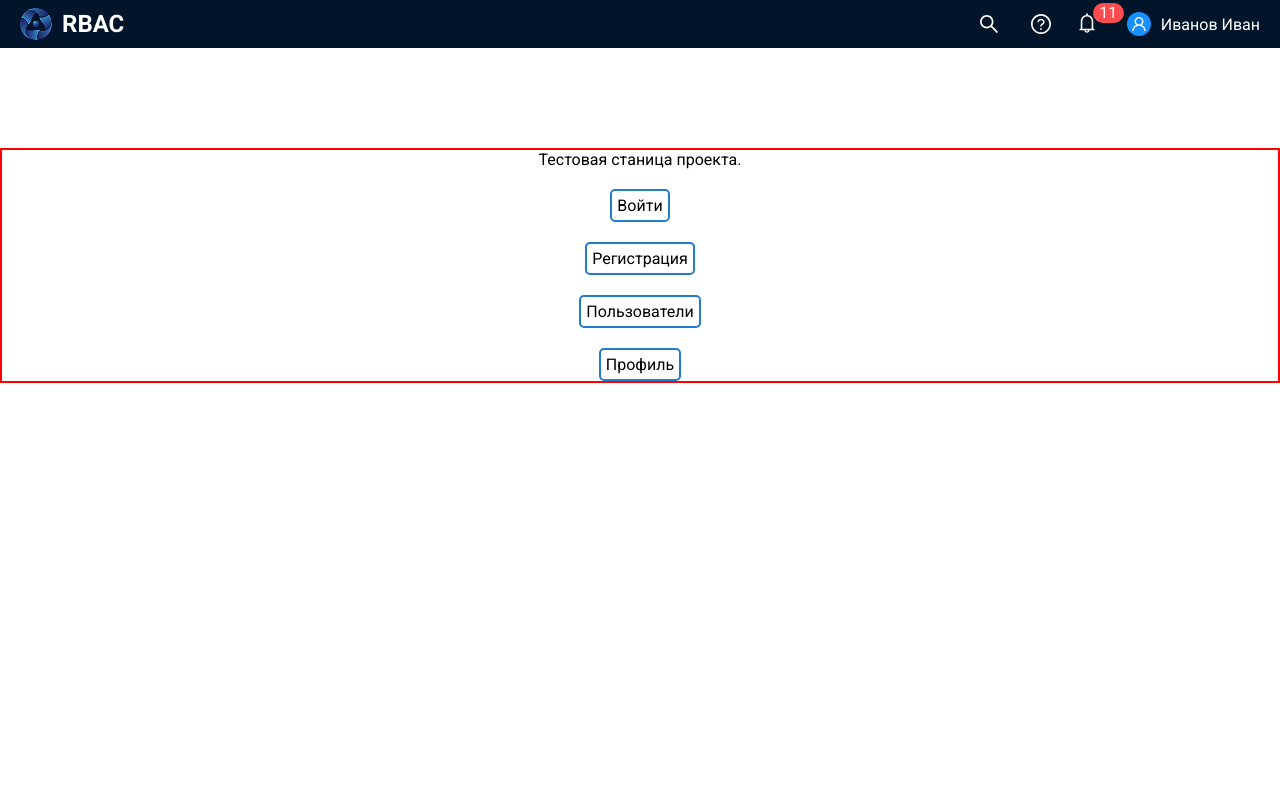
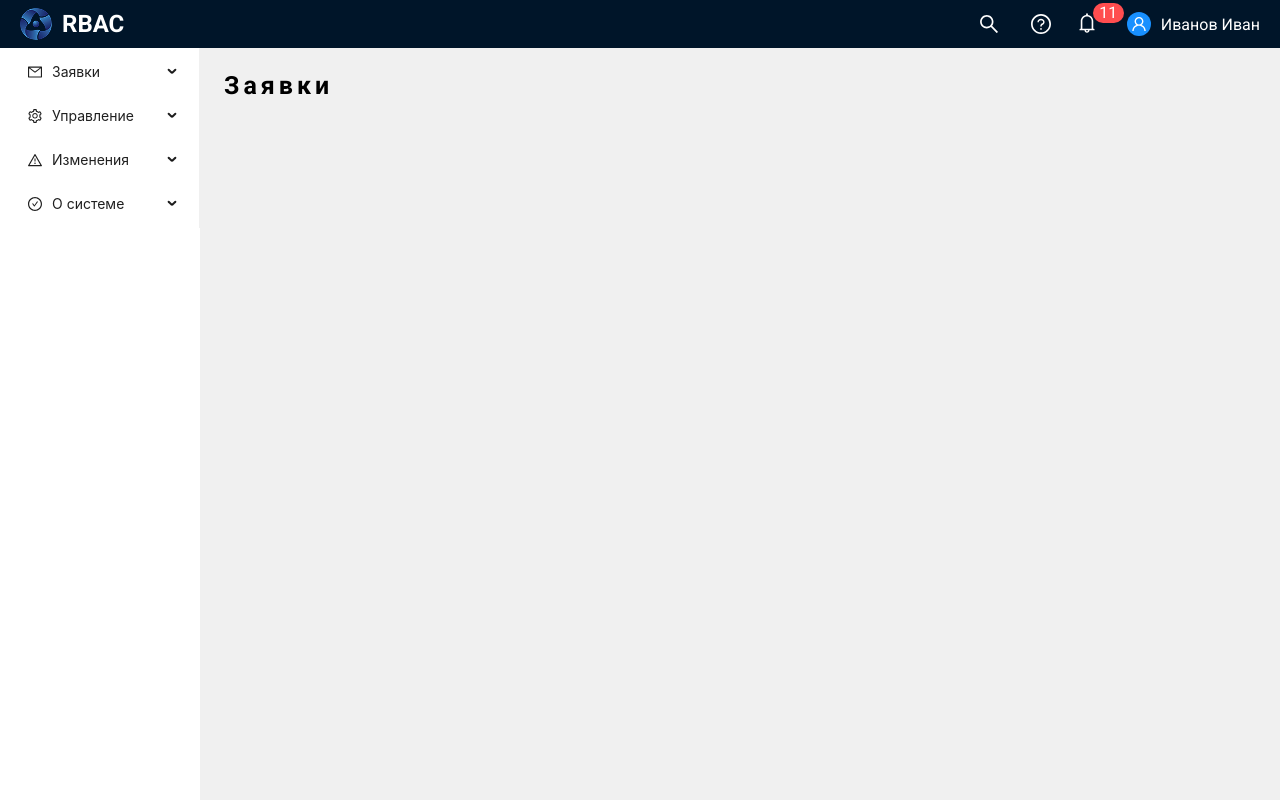
Before and after one commit to RosatomGroup/frontend_access, a Next.js app: page / in a window 1280 px wide. Built offline with nearby package versions, Linux system fonts and the light colour scheme; what @ant-design/nextjs-registry would draw is missing.

Commit message:
sidebar-menu

```diff
--- a/src/app/layout.tsx
+++ b/src/app/layout.tsx
@@ -1,11 +1,11 @@
 import { AntdRegistry } from '@ant-design/nextjs-registry';
-
 import type { Metadata } from 'next';
 import { Geist, Geist_Mono, Roboto } from 'next/font/google';
 import '../styles/globals.css';
-// import Link from 'next/link';
 import Header from '@/components/common/header/Header';
+import Menu from '@/components/common/menu/Menu';
 
+// Шрифты
 const geistSans = Geist({
   variable: '--font-geist-sans',
   subsets: ['latin'],
@@ -21,12 +21,13 @@ const roboto = Roboto({
   subsets: ['latin'],
 });
 
+// Метаданные
 export const metadata: Metadata = {
   title: 'RBAC System',
-  description:
-    'Система автоматизации доступа к корпоративным ресурсам: Управление правами доступа по запросу. Управление паролями в информационных системах. Централизованная отчетность по правам доступа пользователей, аудит прав доступа.',
+  description: 'Система управления доступом на основе ролей',
 };
 
+// Основной Layout компонент
 export default function RootLayout({
   children,
 }: Readonly<{
@@ -34,15 +35,62 @@ export default function RootLayout({
 }>) {
   return (
     <html lang="ru">
-      <AntdRegistry>
-        <body className={`${geistSans.variable} ${geistMono.variable} ${roboto.className}`}>
-          <div className="page__wrapper">
-            <Header />
-            <main>{children}</main>
-            {/* <Footer /> */}
+      <head>
+        {/* Дополнительные теги head при необходимости */}
+      </head>
+      <body className={`${geistSans.variable} ${geistMono.variable} ${roboto.className}`}>
+        <AntdRegistry>
+          {/* Общий контейнер */}
+          <div className="app-container"
+            style={{
+              display: 'flex',
+              flexDirection: 'column',
+              minHeight: '100vh',
+              backgroundColor: '#f5f5f5',
+          }}>
+            {/* Шапка - фиксированная сверху */}
+            <header style={{
+              // height: '64px',
+              // backgroundColor: '#fff',
+              // boxShadow: '0 2px 8px rgba(0, 0, 0, 0.1)',
+              // zIndex: 100,
+              // position: 'sticky',
+              // top: 0,
+            }}>
+              <Header />
+            </header>
+
+            {/* Основное содержимое с меню и контентом */}
+            <div style={{
+              display: 'flex',
+              flex: 1,
+              overflow: 'hidden',
+              backgroundColor: '#F0F0F0',
+            }}>
+              {/* Боковое меню - фиксированная ширина */}
+              <aside style={{
+                // width: '208px',
+                flexShrink: 0,
+                backgroundColor: '#fff',
+                // borderRight: '1px solid #e8e8e8',
+                overflowY: 'auto',
+              }}>
+                <Menu />
+              </aside>
+
+              {/* Основной контент */}
+              <main style={{
+                flex: 1,
+                padding: '24px',
+                overflowY: 'auto',
+                backgroundColor: 'faliceblueff',
+              }}>
+                {children}
+              </main>
+            </div>
           </div>
-        </body>
-      </AntdRegistry>
+        </AntdRegistry>
+      </body>
     </html>
   );
 }
--- a/src/app/page.module.scss
+++ b/src/app/page.module.scss
@@ -1,10 +1,10 @@
 .page {
-    margin-top: 100px;
+    // margin-top: 100px;
     display: flex;
     flex-direction: column;
     justify-content: center;
     align-items: center;
-    gap: 20px;
+    // gap: 20px;
     border: solid red 2px;
     width: 100%;
     // height: 100%;
@@ -20,3 +20,13 @@
     background-color: rgb(33, 123, 207);
     transition: all 300ms ease-in-out 100ms;
 }
+
+.name {
+    display: flex;
+    justify-content: flex-start;
+    font-family: Roboto;
+    font-weight: 700;
+    font-size: 25px;
+    line-height: 28px;
+    letter-spacing: 4px;
+}
--- a/src/app/page.tsx
+++ b/src/app/page.tsx
@@ -3,24 +3,12 @@ import styles from './page.module.scss';
 export default function Home() {
   return (
     <>
-      <header></header>
-      <main></main>
-      <footer></footer>
-      <div className={styles.page}>
-        <p>Тестовая станица проекта.</p>
-        <a className={styles.link} href="/login">
-          Войти
-        </a>
-        <a className={styles.link} href="/register">
-          Регистрация
-        </a>
-        <a className={styles.link} href="/users">
-          Пользователи
-        </a>
-        <a className={styles.link} href="/profile">
-          Профиль
-        </a>
-      </div>
+      <section>
+        <div>
+          <h2 className={styles.name}>Заявки</h2>
+        </div>
+      </section>
+
     </>
   );
 }
--- /dev/null
+++ b/src/components/common/menu/Menu.module.scss
@@ -0,0 +1,8 @@
+.custom-menu .ant-menu-item-selected {
+    color: #1890ff !important;
+  }
+
+  .custom-menu .ant-menu-item:not(.ant-menu-item-selected):hover {
+    color: #1890ff !important;
+    opacity: 0.8;
+  }
--- /dev/null
+++ b/src/components/common/menu/Menu.tsx
@@ -0,0 +1,77 @@
+"use client";
+
+import React, { useState } from 'react';
+import { MailOutlined, SettingOutlined, CheckCircleOutlined, WarningOutlined } from '@ant-design/icons';
+import type { MenuProps } from 'antd';
+import { Menu } from 'antd';
+import './Menu.module.scss';
+
+type MenuItem = Required<MenuProps>['items'][number];
+
+const items: MenuItem[] = [
+  {
+    key: '1',
+    icon: <MailOutlined />,
+    label: 'Заявки',
+    children: [
+      { key: '11', label: 'Входящие' },
+      { key: '12', label: 'Исходящие' },
+      { key: '13', label: 'Все заявки' },
+    ],
+  },
+  {
+    key: '2',
+    icon: <SettingOutlined />,
+    label: 'Управление',
+    children: [
+      { key: '21', label: 'Пользователи' },
+      { key: '22', label: 'Роли' },
+      { key: '23', label: 'Система' },
+    ],
+  },
+  {
+    key: '3',
+    icon: <WarningOutlined />,
+    label: 'Изменения',
+    children: [
+      { key: '31', label: 'Логирование' },
+      { key: '32', label: 'Отчёты' },
+    ],
+  },
+  {
+    key: '4',
+    icon: <CheckCircleOutlined />,
+    label: 'О системе',
+    children: [
+      { key: '41', label: 'Документы' },
+      { key: '42', label: 'Видео' },
+      { key: '43', label: 'Обновления' },
+    ],
+  },
+];
+
+const SideMenu: React.FC = () => {
+  const [openKeys, setOpenKeys] = useState<string[]>([]);
+  const [selectedKeys, setSelectedKeys] = useState<string[]>([]);
+
+  const onOpenChange: MenuProps['onOpenChange'] = (keys) => {
+    const latestOpenKey = keys.find(key => !openKeys.includes(key));
+    setOpenKeys(latestOpenKey ? [latestOpenKey] : []);
+  };
+
+  return (
+    <Menu
+      mode="inline"
+      theme="light"
+      openKeys={openKeys}
+      selectedKeys={selectedKeys}
+      onOpenChange={onOpenChange}
+      onSelect={({ key }) => setSelectedKeys([key])}
+      style={{ width: 200 }}
+      items={items}
+      className="custom-menu"
+    />
+  );
+};
+
+export default SideMenu;
--- a/src/styles/globals.css
+++ b/src/styles/globals.css
@@ -14,7 +14,7 @@ body {
 
   color: var(--foreground);
   background: var(--background);
-  font-family: Arial, Helvetica, sans-serif;
+  font-family: Roboto, Arial, Helvetica, sans-serif;
   -webkit-font-smoothing: antialiased;
   -moz-osx-font-smoothing: grayscale;
 }
@@ -33,3 +33,18 @@ a {
 .wrapper {
   margin: 0 auto;
 }
+
+/* Плавная прокрутка */
+html {
+  scroll-behavior: smooth;
+}
+
+/* Стили для скроллбара (опционально) */
+::-webkit-scrollbar {
+  width: 6px;
+  height: 6px;
+}
+::-webkit-scrollbar-thumb {
+  background: #d9d9d9;
+  border-radius: 3px;
+}
```
